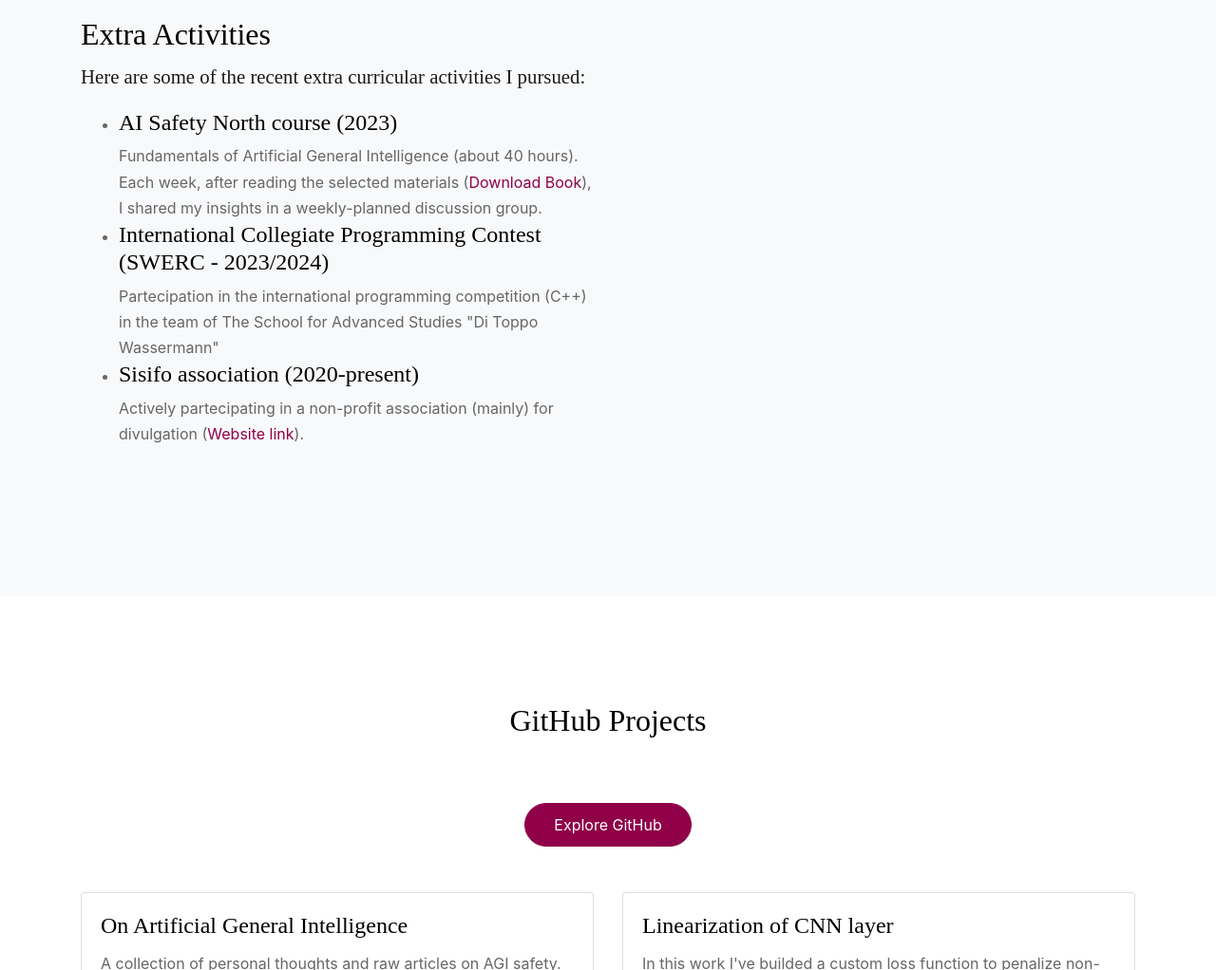
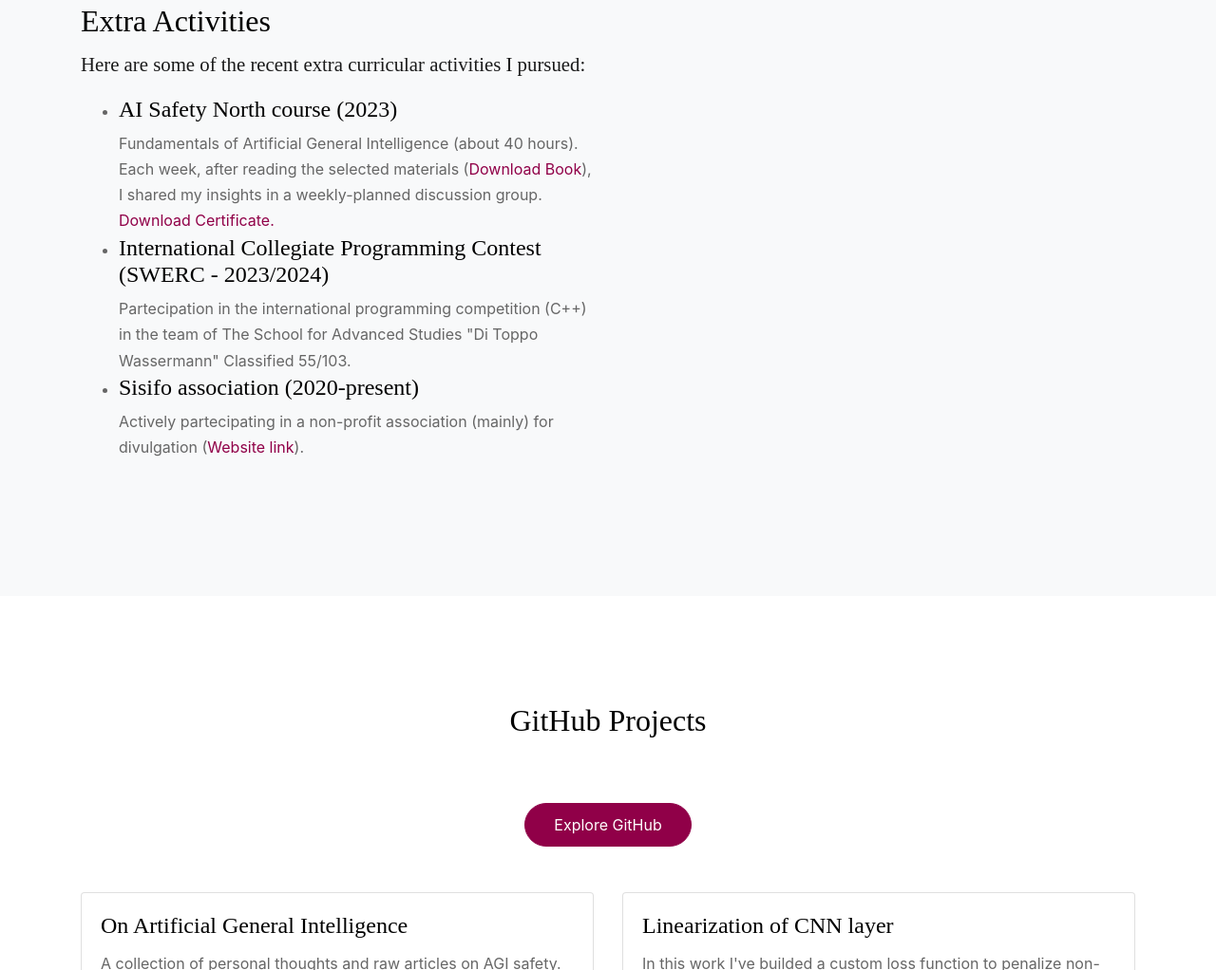
Before and after one commit to Cristian-Curaba/Cristian-Curaba.github.io, a plain HTML site: page index.html in a window 1280 px wide. Shown: the part 2811-3833 px from the top of the page at 95% size. Drawn offline with Linux system fonts and the light colour scheme; files whose address does not match are found by name; a web font is replaced by a local one.

Commit message:
certificate + SWERC

```diff
--- a/index.html
+++ b/index.html
@@ -260,11 +260,15 @@
 
                   <ul>
                     <li>
-                      <h4>AI Safety North course (2023)</h4> Fundamentals of Artificial General Intelligence (about 40 hours). Each week, after reading the selected materials (<a href="files/Textbook_ AISF Alignment Express .pdf" download>Download Book</a>), I shared my insights in a weekly-planned discussion group.</li>
+                      <h4>AI Safety North course (2023)</h4> Fundamentals of Artificial General Intelligence (about 40 hours). Each week, after reading the selected materials (<a href="files/Textbook_ AISF Alignment Express .pdf" download>Download Book</a>), I shared my insights in a weekly-planned discussion group.
+                      <a href="files/certificate_AISafety.pdf" download>Download Certificate.</a>
+                    </li>
                     </li>
 
                     <li>
-                      <h4>International Collegiate Programming Contest (SWERC - 2023/2024)</h4> Partecipation in the international programming competition (C++) in the team of The School for Advanced Studies "Di Toppo Wassermann" </li>
+                      <h4>International Collegiate Programming Contest (SWERC - 2023/2024)</h4> Partecipation in the international programming competition (C++) in the team of The School for Advanced Studies "Di Toppo Wassermann"
+                          Classified 55/103.
+                    </li>
 
                     <li>
                       <h4>Sisifo association (2020-present)</h4> Actively partecipating in a non-profit association (mainly) for divulgation (<a href="https://www.sisifoassociazione.it/">Website link</a>). </li>
```
Also changed, not shown: 1 other file.
